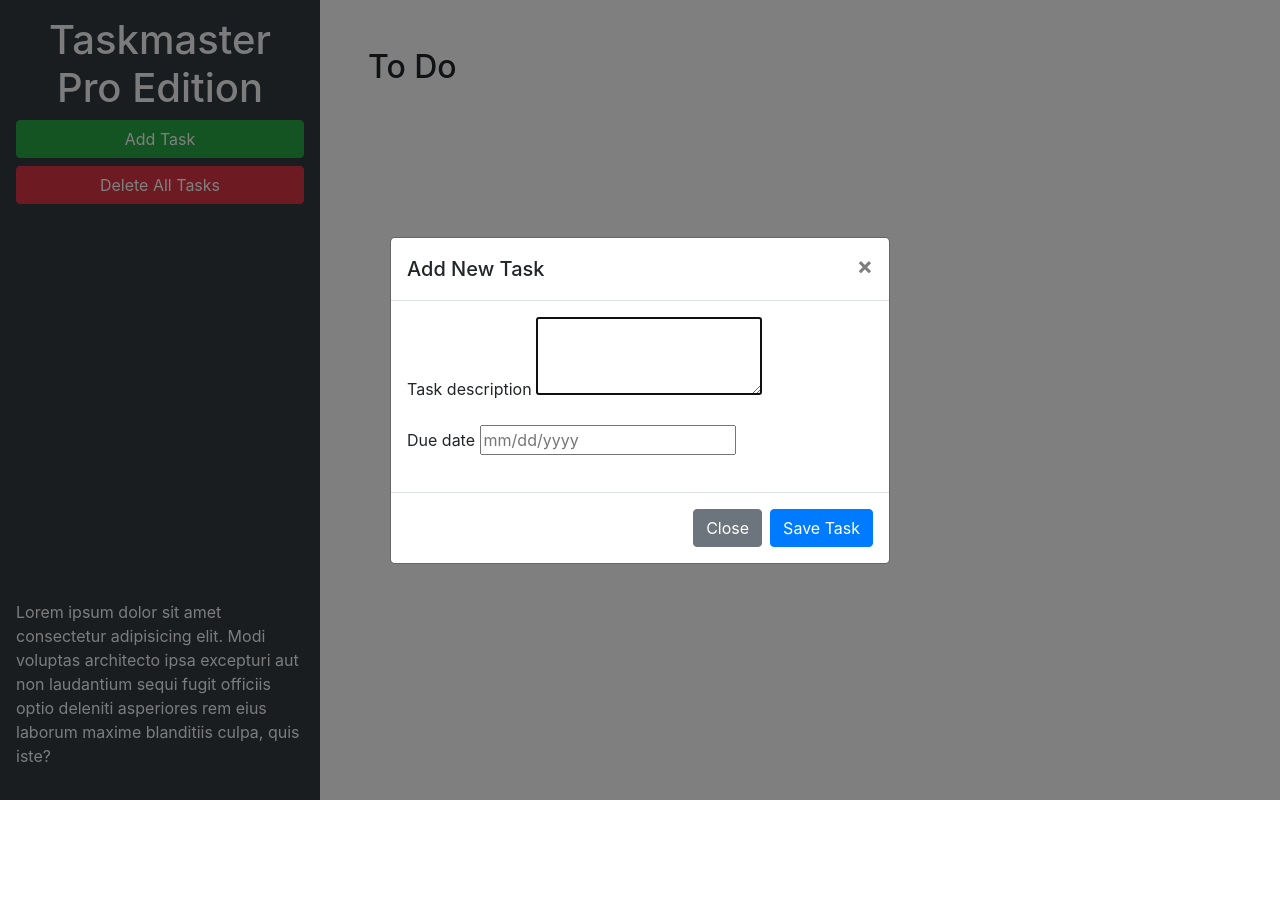
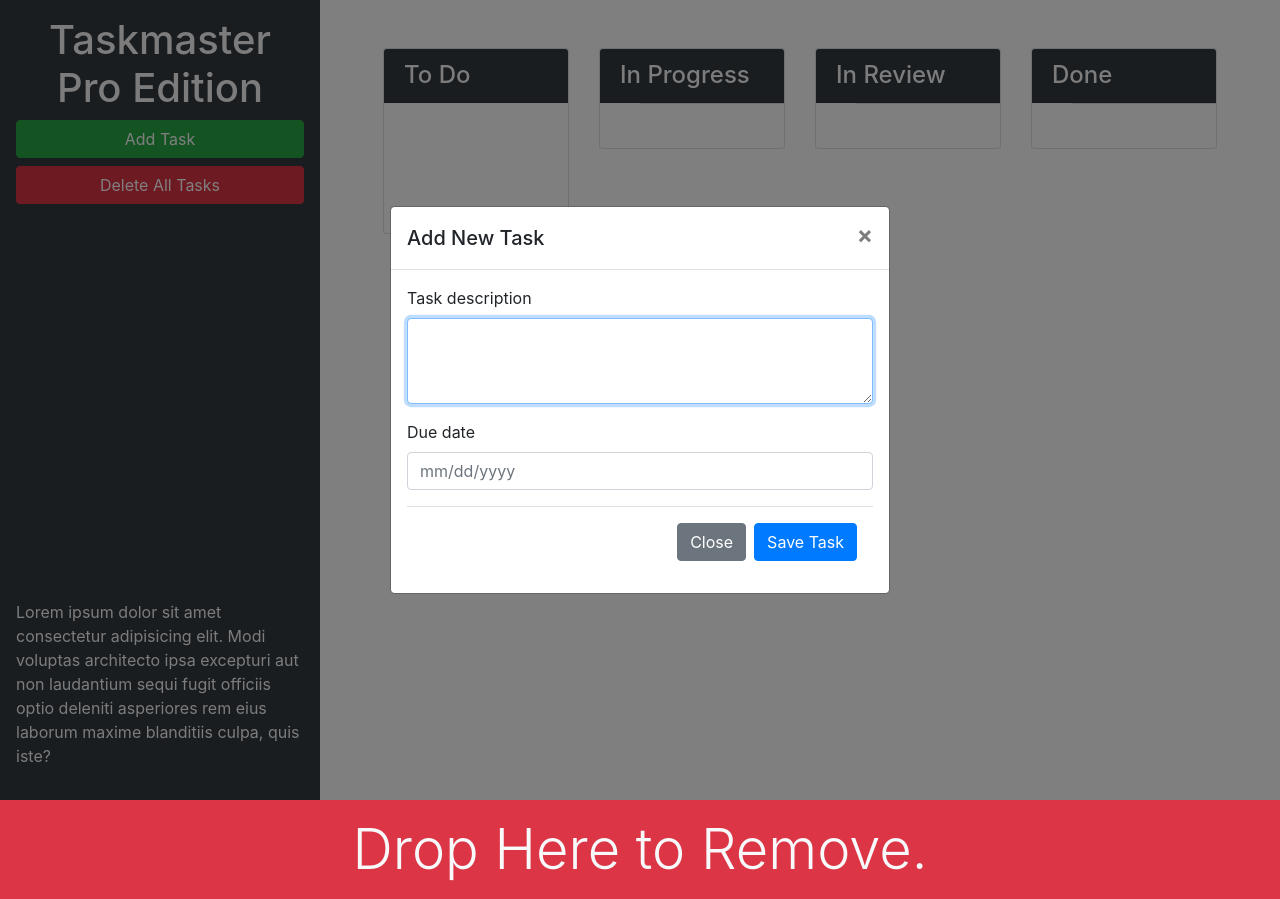
Before and after one commit to OhDangBro/Taskmaster-Pro, a plain HTML site: page index.html in a window 1280 px wide. Both pictures are taken after a click on the button "Add Task". Before the commit the page ends 800 px from the top, so only its background shows below. Drawn offline with nearby package versions, Linux system fonts and the light colour scheme.

Commit message:
Module 2

```diff
--- a/index.html
+++ b/index.html
@@ -13,21 +13,81 @@
 <body>
 
   <div class="row min-vh-100 no-gutters">
-    <header class="col-12 col-lg-3 bg-dark text-light d-flex flex-column p-4 p-lg-3">
+    <header class="col-12 col-lg-3 bg-dark text-light sticky-top d-flex flex-column p-4 p-lg-3">
       <h1 class="text-center">Taskmaster Pro Edition</h1>
       <button id="create-task" class="btn btn-block btn-success" data-toggle="modal" data-target="#task-form-modal">Add
         Task</button>
       <button id="remove-tasks" class="btn btn-block btn-danger">Delete All Tasks</button>
-      <p class="mt-auto">Lorem ipsum dolor sit amet consectetur adipisicing elit. Modi voluptas architecto ipsa
+      <p class="mt-auto d-none d-lg-block">Lorem ipsum dolor sit amet consectetur adipisicing elit. Modi voluptas architecto ipsa
         excepturi aut non
         laudantium sequi fugit officiis optio deleniti asperiores rem eius laborum maxime blanditiis culpa, quis iste?
       </p>
     </header>
-    <main class="col-12 col-lg-9">
-      <div class="m-5">
-        <h2>To Do</h2>
-        <ul id="list-toDo" class="list-group"> </ul>
+    <main class="col-12 col-lg-9 d-flex flex-column">
+      <div class="m-5 row justify-content-around">
+        <!--todo Start-->
+        <div class="col-12 col-md-6 col-xl-3 mb-3">
+          <div class="card">
+            <h4 class="card-header bg-dark text-light">
+              To Do
+            </h4>
+            <ul id="list-toDo" class="list-group list-group-flush">
+              <li class="list-group-item">
+                <span class="badge badge-primary badge-pill"></span>
+                <p class="m-1"></p>
+              </li>
+            </ul>
+          </div>
+        </div>
+        <!--todoEND-->
+        <!--In Progress Start-->
+        <div class="col-12 col-md-6 col-xl-3 mb-3">
+          <div class="card">
+            <h4 class="card-header bg-dark text-light">In Progress</h4>
+          <ul id="list-inProgress" class="list-group-flush">
+            <li class="list-group-item">
+              <span class="badge badge-primary badge-pill"></span>
+              <p class="m-1"></p>
+            </li>
+          </ul>
+          </div>
+        </div>
+        <!--In progress End-->
+        <!-- in review start -->
+        <div class="col-12 col-md-6 col-xl-3 mb-3">
+          <div class="card">
+            <h4 class="card-header bg-dark text-light">In Review</h4>
+    <ul id="list-inReview" class="list-group-flush">
+      <li class="list-group-item">
+        <span class="badge badge-primary badge-pill"></span>
+        <p class="m-1"></p>
+      </li>
+    </ul>
+   </div>
+  </div>
+  <!-- in review end -->
+  <!-- done start -->
+  <div class="col-12 col-md-6 col-xl-3 mb-3">
+    <div class="card">
+      <h4 class="card-header bg-dark text-light">Done</h4>
+    <ul id="list-done" class="list-group-flush">
+      <li class="list-group-item">
+        <span class="badge badge-primary badge-pill"></span>
+        <p class="m-1"></p>
+      </li>
+    </ul>
+   </div>
+  </div>
+  <!-- done end -->
+</div>
       </div>
+
+      <div id="trash">
+        <div class="w-100 bg-danger p-3 text-center text-light display-4">
+          Drop Here to Remove.
+        </div>
+      </div>
+
     </main>
   </div>
 
@@ -46,14 +106,12 @@
           <form>
             <div class="form-group">
               <label for="modalTaskDescription">Task description</label>
-              <textarea id="modalTaskDescription" rows="3"></textarea>
+              <textarea id="modalTaskDescription" rows="3" class="form-control"></textarea>
             </div>
             <div class="form-group">
               <label for="modalDueDate">Due date</label>
-              <input type="text" id="modalDueDate" placeholder="mm/dd/yyyy" autocomplete="off" />
+              <input type="text" class="form-control" id="modalDueDate" placeholder="mm/dd/yyyy" autocomplete="off" />
             </div>
-          </form>
-        </div>
         <div class="modal-footer">
           <button type="button" class="btn btn-secondary" data-dismiss="modal">Close</button>
           <button type="button" class="btn btn-primary">Save Task</button>
```
